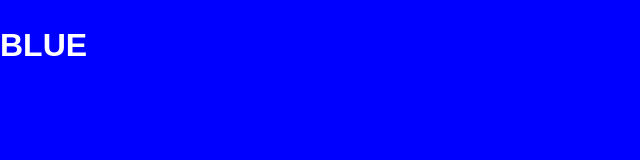
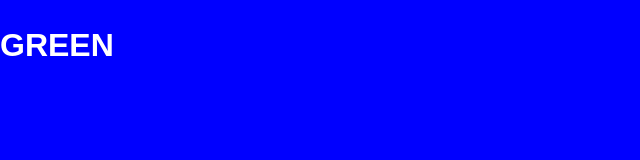
Before and after one commit to agdias/bluegreen, a plain HTML site: page app/index.html in a window 1280 px wide. Shown: the full height of the page, 0-640 px from the left. Drawn offline with Linux system fonts and the light colour scheme.

Commit message:
Update index.html

```diff
--- a/app/index.html
+++ b/app/index.html
@@ -7,7 +7,7 @@
     </head>
     <body>
 
-        <h1>BLUE</h1>
+        <h1>GREEN</h1>
 
     </body>
 </html>
```
